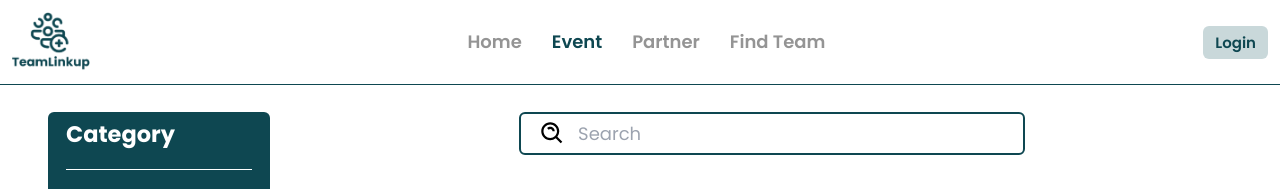
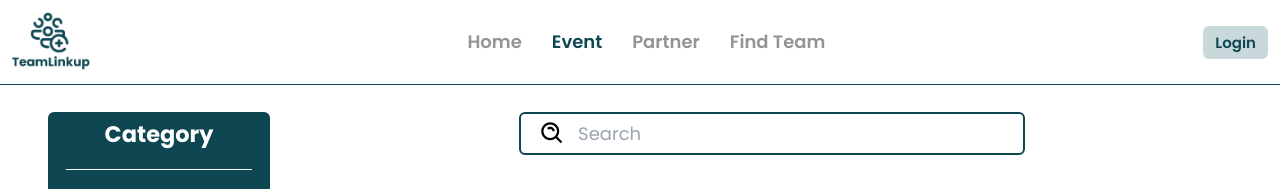
Before and after one commit to NaufalFawwaz/TeamLinkup, a React (Vite) app: page /event in a window 1280 px wide. Shown: the top 189 px of the page. Built offline with nearby package versions, Linux system fonts and the light colour scheme.

Commit message:
[FIX] center category title

```diff
--- a/src/components/Category.jsx
+++ b/src/components/Category.jsx
@@ -15,7 +15,7 @@
 
     return (
         <div className='bg-primary3 py-3 px-2 sm:px-6 rounded-lg w-full sm:w-fit h-fit'>
-            <h2 className='text-3xl font-bold text-white text-start'>Category</h2>
+            <h2 className='text-3xl font-bold text-white text-center'>Category</h2>
             <div className='h-px bg-white my-7' />
             <div className={`w-full grid ${!data[0].title ? "grid-cols-1" : "grid-cols-2"} sm:grid-cols-1`}>
                 {data.map((filter, index) => (
```
